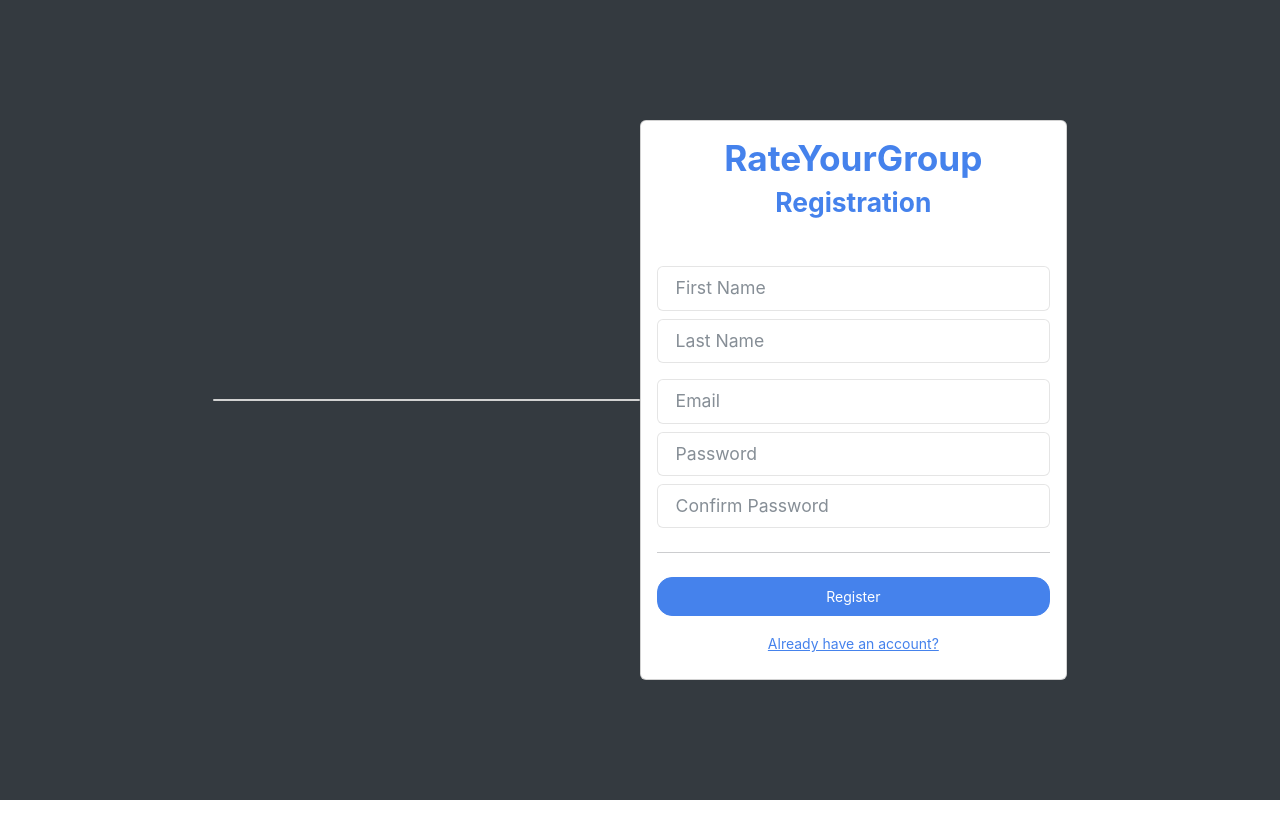
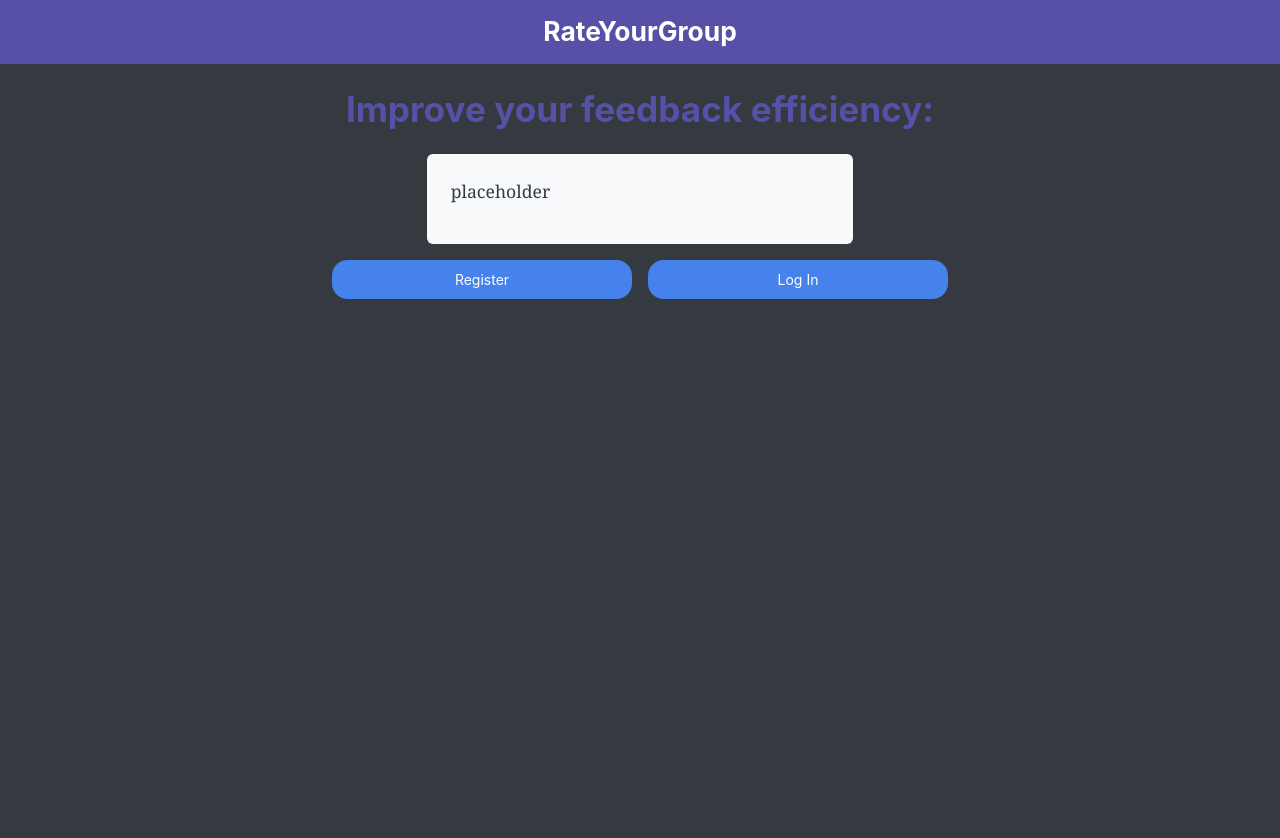
Before and after one commit to ryandeel/feedback-web, a plain HTML site: page index.html in a window 1280 px wide. Before the commit the page ends 800 px from the top, so only its background shows below. Drawn offline with nearby package versions, Linux system fonts and the light colour scheme; some packages are replaced by stand-ins of ours; a script that the page names is missing.

Commit message:
added static landing page (no functionality)

```diff
--- a/index.html
+++ b/index.html
@@ -7,11 +7,26 @@
     <link href="https://cdn.jsdelivr.net/npm/bootswatch@5.3.3/dist/litera/bootstrap.min.css" rel="stylesheet">
 </head>
 <body>
+    <div id="divLandingPage">
+        <header style="background-color: #5651a7;" class="text-white text-center w-100 py-3">
+            <div class="container">
+                <h4 class="m-0" >RateYourGroup</h4>
+            </div>
+        </header>
+        <main class="d-flex justify-content-center align-items-center flex-column bg-dark">
+            <h2 style="color: #5651a7;"class="mb-4 mt-4">Improve your feedback efficiency:</h2>
+            <article class="bg-light text-dark p-4 rounded col-12 col-md-6 col-lg-4">
+                <p>placeholder</p>
+            </article>
+            <div class="mt-3 d-flex gap-3">
+                <button id="btnStartRegister" class="btn btn-primary" style="width: 300px;">Register</button>
+                <button id="btnStartLogin" class="btn btn-primary" style="width: 300px;">Log In</button>
+            </div>
+        </main>
+    </div>
+
     <div class="d-flex justify-content-center align-items-center min-vh-100 bg-dark">
-        <form class="card col-12 col-md-6 col-lg-4" id="frmInfo">
-
-        </form>
-        <form class="card col-12 col-md-6 col-lg-4" id='frmRegistration'>
+        <form class="card col-12 col-md-6 col-lg-4" id='frmRegistration' style="display:none;">
             <div class="card-body">
                 <h2 class="text-center text-primary">RateYourGroup</h2>
                 <h4 class="text-center text-primary">Registration</h4>
@@ -41,8 +56,6 @@
     </div>
     <script src="https://cdn.jsdelivr.net/npm/bootstrap@5.3.3/dist/js/bootstrap.bundle.min.js" integrity="sha384-YvpcrYf0tY3lHB60NNkmXc5s9fDVZLESaAA55NDzOxhy9GkcIdslK1eN7N6jIeHz" crossorigin="anonymous"></script>
     <script src="https://cdn.jsdelivr.net/npm/sweetalert2@11"></script>
-    <script>
-
-    </script>
+    <script></script>
 </body>
 </html>
```
